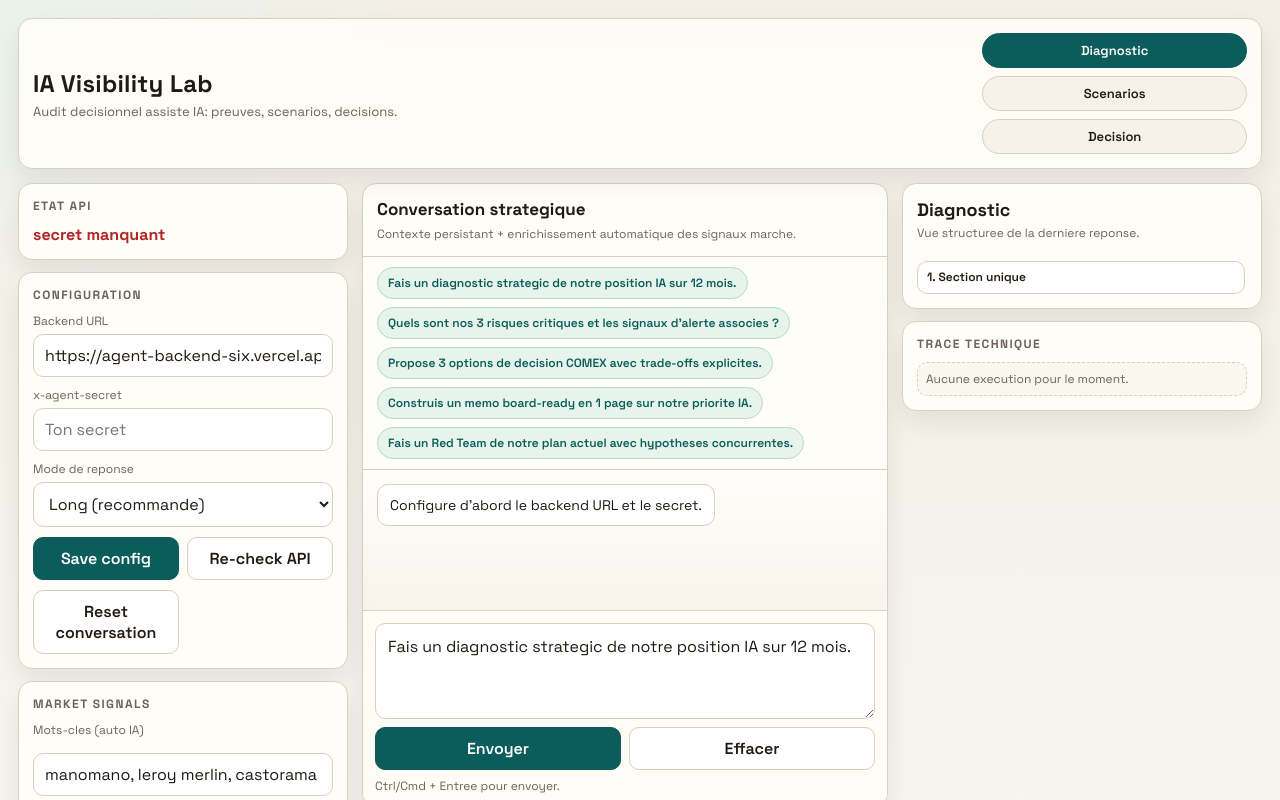
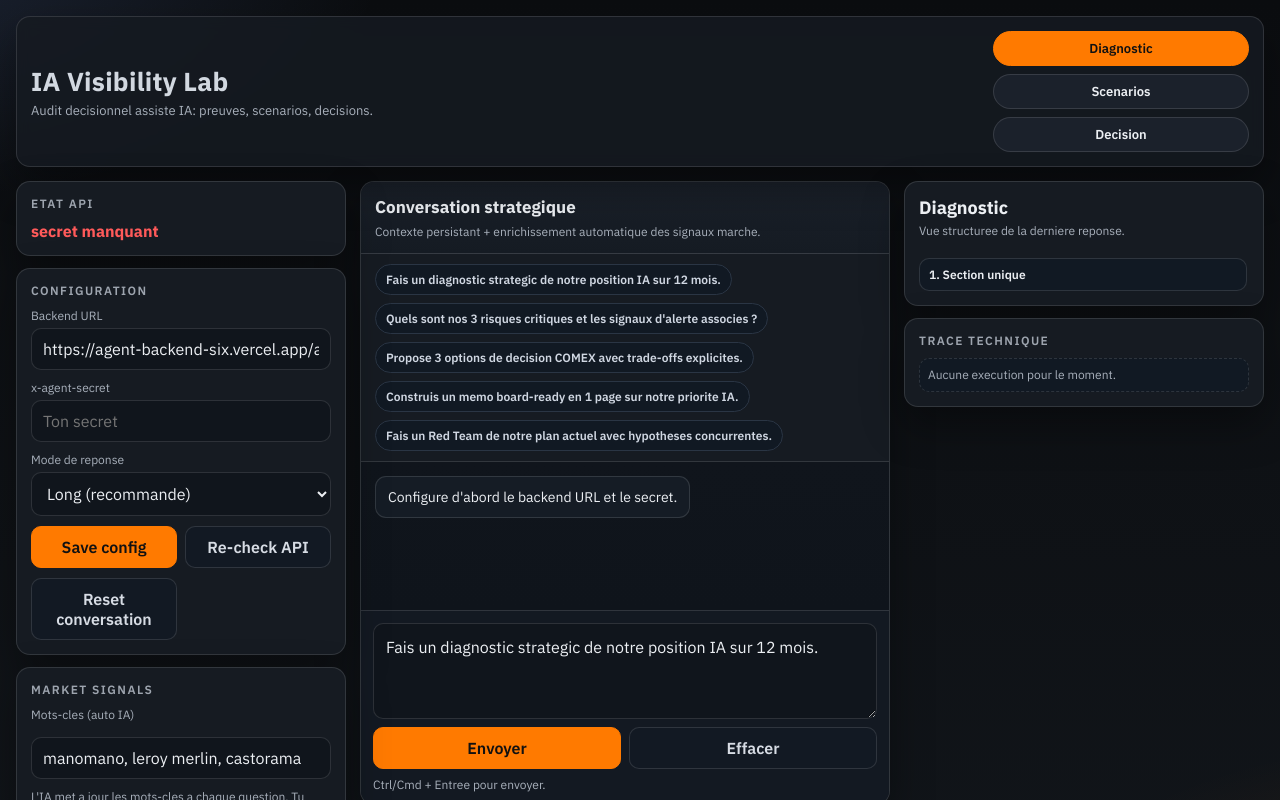
Before and after one commit to SCX7189/agent-v0, a plain HTML site: page index.html in a window 1280 px wide. Both pictures are taken after a click on the button 562 px from the left and 283 px from the top of the page. Shown: the top 800 px of the page. Drawn offline with Linux system fonts and the light colour scheme.

Commit message:
feat: refactor branded UI and sanitize markdown markers in responses

```diff
--- a/index.html
+++ b/index.html
@@ -6,39 +6,39 @@
   <title>IA Visibility Lab</title>
   <link rel="preconnect" href="https://fonts.googleapis.com">
   <link rel="preconnect" href="https://fonts.gstatic.com" crossorigin>
-  <link href="https://fonts.googleapis.com/css2?family=Space+Grotesk:wght@400;500;600;700&display=swap" rel="stylesheet">
+  <link href="https://fonts.googleapis.com/css2?family=IBM+Plex+Sans:wght@400;500;600;700&family=IBM+Plex+Mono:wght@500;600&display=swap" rel="stylesheet">
   <style>
     :root {
-      --bg-0: #f3efe6;
-      --bg-1: #f8f6f1;
-      --panel: #fffdf8;
-      --panel-soft: #f6f2ea;
-      --line: #d8cfbf;
-      --ink: #1f1a14;
-      --muted: #6b6258;
-      --brand: #0b5c5b;
-      --brand-2: #167474;
-      --ok: #13795b;
-      --err: #b22626;
-      --fact: #0a7cc7;
-      --hyp: #996d00;
-      --unk: #8a1d5f;
+      --bg-0: #0b0d10;
+      --bg-1: #12161b;
+      --panel: #161b22;
+      --panel-soft: #1b212b;
+      --line: rgba(255, 255, 255, 0.12);
+      --ink: #eceff3;
+      --muted: #a8b0bb;
+      --brand: #ff7a00;
+      --brand-2: #ff8d29;
+      --ok: #2ac28f;
+      --err: #ff5a5a;
+      --fact: #7ea7ff;
+      --hyp: #ffb75d;
+      --unk: #c08cff;
       --radius: 14px;
-      --shadow: 0 12px 26px rgba(31, 26, 20, 0.08);
+      --shadow: 0 18px 42px rgba(0, 0, 0, 0.35);
     }
 
     * { box-sizing: border-box; }
 
     body {
       margin: 0;
-      font-family: "Space Grotesk", "Avenir Next", sans-serif;
+      font-family: "IBM Plex Sans", "Avenir Next", sans-serif;
       color: var(--ink);
       background:
-        radial-gradient(70vw 40vw at -10% 0%, #e7f4ec 0%, transparent 60%),
-        radial-gradient(60vw 35vw at 110% 100%, #f6e9d9 0%, transparent 58%),
+        radial-gradient(65vw 32vw at -10% -5%, rgba(126, 167, 255, 0.16) 0%, transparent 62%),
+        radial-gradient(55vw 36vw at 110% 100%, rgba(255, 122, 0, 0.14) 0%, transparent 60%),
         linear-gradient(180deg, var(--bg-0), var(--bg-1));
       min-height: 100vh;
-      padding: 18px;
+      padding: 16px;
     }
 
     .app {
@@ -51,7 +51,7 @@
     .topbar {
       border: 1px solid var(--line);
       border-radius: var(--radius);
-      background: rgba(255, 253, 248, 0.88);
+      background: rgba(22, 27, 34, 0.85);
       backdrop-filter: blur(7px);
       box-shadow: var(--shadow);
       padding: 14px;
@@ -63,8 +63,9 @@
 
     .brand-title {
       margin: 0;
-      font-size: 24px;
+      font-size: 26px;
       letter-spacing: 0.01em;
+      color: #d2d8e0;
     }
 
     .brand-sub {
@@ -94,7 +95,7 @@
 
     .pill.active {
       background: var(--brand);
-      color: #fff;
+      color: #111;
       border-color: var(--brand);
     }
 
@@ -130,7 +131,8 @@
       font-size: 12px;
       letter-spacing: 0.12em;
       text-transform: uppercase;
-      color: var(--muted);
+      color: #9ea5af;
+      font-weight: 600;
     }
 
     label {
@@ -145,11 +147,17 @@
       font: inherit;
       border: 1px solid var(--line);
       border-radius: 10px;
-      background: #fff;
+      background: #10151c;
       color: var(--ink);
     }
 
     input, select { padding: 10px 11px; }
+
+    input:focus, textarea:focus, select:focus {
+      outline: none;
+      border-color: rgba(126, 167, 255, 0.8);
+      box-shadow: 0 0 0 3px rgba(126, 167, 255, 0.14);
+    }
 
     textarea {
       resize: vertical;
@@ -163,17 +171,20 @@
       padding: 10px 11px;
       cursor: pointer;
       background: var(--brand);
-      color: #fff;
+      color: #111;
       border-color: var(--brand);
       font-weight: 600;
-      transition: background 0.2s ease;
+      transition: background 0.2s ease, transform 0.16s ease;
     }
 
-    button:hover { background: var(--brand-2); }
+    button:hover {
+      background: var(--brand-2);
+      transform: translateY(-1px);
+    }
 
     .btn-secondary {
-      background: #fff;
-      color: var(--ink);
+      background: #121923;
+      color: #d7dce4;
       border-color: var(--line);
     }
 
@@ -196,7 +207,7 @@
     .trend-box {
       border: 1px solid var(--line);
       border-radius: 10px;
-      background: #fbfaf6;
+      background: #121923;
       padding: 8px;
       display: grid;
       gap: 8px;
@@ -226,14 +237,14 @@
     .trend-bar {
       height: 8px;
       border-radius: 999px;
-      background: #d9e7de;
+      background: #2a3544;
       overflow: hidden;
     }
 
     .trend-bar > span {
       display: block;
       height: 100%;
-      background: linear-gradient(90deg, #0b5c5b, #2d8f8e);
+      background: linear-gradient(90deg, #7ea7ff, #ff7a00);
     }
 
     .trend-meta { font-size: 11px; color: var(--muted); }
@@ -250,6 +261,7 @@
       padding: 14px;
       display: grid;
       gap: 6px;
+      background: linear-gradient(180deg, #1a2029, #151b23);
     }
 
     .chat-head strong { font-size: 17px; }
@@ -267,9 +279,9 @@
       border-radius: 999px;
       font-size: 12px;
       padding: 7px 10px;
-      background: #e7f4ec;
-      color: #0b5c5b;
-      border-color: #bad9ca;
+      background: #111923;
+      color: #d0d7e2;
+      border-color: #2a3544;
     }
 
     .thread {
@@ -278,7 +290,7 @@
       display: flex;
       flex-direction: column;
       gap: 10px;
-      background: linear-gradient(180deg, #fffefb, #f8f4eb);
+      background: linear-gradient(180deg, #10151c, #0f141b);
     }
 
     .bubble {
@@ -294,13 +306,13 @@
 
     .bubble.user {
       align-self: flex-end;
-      background: #e4efe9;
-      border-color: #c7dcd0;
+      background: #1e2834;
+      border-color: #2c3a4c;
     }
 
     .bubble.assistant {
       align-self: flex-start;
-      background: #fff;
+      background: #151c25;
     }
 
     .assistant-rich {
@@ -310,17 +322,19 @@
 
     .assistant-h1 {
       margin: 2px 0 4px;
-      font-size: 20px;
+      font-size: 19px;
       line-height: 1.2;
       font-weight: 700;
+      color: #d9dee7;
     }
 
     .assistant-h2 {
       margin: 6px 0 2px;
-      font-size: 16px;
+      font-size: 15px;
       line-height: 1.25;
-      color: #2e2720;
+      color: #b9c0cb;
       font-weight: 700;
+      letter-spacing: 0.01em;
     }
 
     .assistant-p {
@@ -339,16 +353,16 @@
       letter-spacing: 0.02em;
     }
 
-    .line-tag.fact { background: #e3f2ff; color: #00589b; }
-    .line-tag.hyp { background: #fff1cf; color: #7a5700; }
-    .line-tag.unk { background: #fce4f3; color: #7a1e55; }
+    .line-tag.fact { background: rgba(126, 167, 255, 0.2); color: #b8d2ff; }
+    .line-tag.hyp { background: rgba(255, 183, 93, 0.2); color: #ffd29b; }
+    .line-tag.unk { background: rgba(192, 140, 255, 0.2); color: #debeff; }
 
     .composer {
       border-top: 1px solid var(--line);
       padding: 12px;
       display: grid;
       gap: 8px;
-      background: #fffcf6;
+      background: #131922;
     }
 
     .right-col {
@@ -385,7 +399,7 @@
       border-radius: 9px;
       padding: 8px 7px;
       text-align: center;
-      background: #fff;
+      background: #111923;
     }
 
     .stat-chip b {
@@ -414,7 +428,7 @@
       text-align: left;
       border: 1px solid var(--line);
       border-radius: 10px;
-      background: #fff;
+      background: #111923;
       color: var(--ink);
       padding: 8px 9px;
       font-size: 12px;
@@ -425,14 +439,14 @@
     .step-item.active {
       border-color: var(--brand);
       box-shadow: inset 0 0 0 1px var(--brand);
-      background: #edf7f3;
+      background: rgba(255, 122, 0, 0.13);
     }
 
     .item {
       border: 1px solid var(--line);
       border-radius: 10px;
       padding: 9px;
-      background: #fff;
+      background: #111923;
       font-size: 13px;
       line-height: 1.35;
     }
@@ -445,6 +459,7 @@
       margin: 0;
       color: var(--muted);
       font-size: 13px;
+      line-height: 1.45;
     }
 
     .tech-trace {
@@ -457,7 +472,7 @@
       border: 1px dashed var(--line);
       border-radius: 10px;
       padding: 8px;
-      background: #faf7ef;
+      background: #111923;
     }
 
     .tech-row {
@@ -469,8 +484,8 @@
     }
 
     .tech-row:last-child { border-bottom: 0; }
-    .tech-key { color: #5f5549; font-weight: 600; }
-    .tech-value { color: #1f1a14; text-align: right; }
+    .tech-key { color: #8d98a8; font-weight: 600; }
+    .tech-value { color: #dee4ee; text-align: right; }
 
     @keyframes fadeIn {
       from { opacity: 0; transform: translateY(4px); }
@@ -734,8 +749,21 @@
         .trim();
     }
 
+    function normalizeDisplayLine(input) {
+      let line = cleanMarkdownInline(input || "");
+      line = line
+        .replace(/^#{1,6}\s+/u, "")
+        .replace(/^[0-9]\uFE0F?\u20E3\s*/u, "")
+        .replace(/^\d+[.)]\s+/u, "")
+        .replace(/^[-*+]\s+/u, "")
+        .replace(/^\s*[-•]\s+/u, "")
+        .replace(/\s{2,}/g, " ")
+        .trim();
+      return line;
+    }
+
     function splitStatusTag(line) {
-      const raw = cleanMarkdownInline(line);
+      const raw = normalizeDisplayLine(line);
       if (raw.includes("[Fact")) return { clean: cleanMarkdownInline(raw.replace(/\[Fact[^\]]*\]/gi, "")), tagClass: "fact", tagLabel: "Fact" };
       if (raw.includes("[Hypothesis")) return { clean: cleanMarkdownInline(raw.replace(/\[Hypothesis[^\]]*\]/gi, "")), tagClass: "hyp", tagLabel: "Hypothesis" };
       if (raw.includes("[Unknown")) return { clean: cleanMarkdownInline(raw.replace(/\[Unknown[^\]]*\]/gi, "")), tagClass: "unk", tagLabel: "Unknown" };
@@ -746,17 +774,19 @@
     }
 
     function formatAssistantLine(rawLine) {
+      const raw = String(rawLine || "").trim();
       const parsed = splitStatusTag(rawLine);
       let line = parsed.clean || rawLine.trim();
       let klass = "assistant-p";
 
-      if (/^#\s+/.test(line)) {
+      if (/^##\s+/.test(raw) || /^\d+[.)]\s+/.test(raw) || /^[0-9]\uFE0F?\u20E3/.test(raw)) {
+        klass = "assistant-h2";
+      } else if (/^#\s+/.test(raw)) {
         klass = "assistant-h1";
-        line = line.replace(/^#\s+/, "");
-      } else if (/^##\s+/.test(line)) {
-        klass = "assistant-h2";
-        line = line.replace(/^##\s+/, "");
       }
+
+      line = normalizeDisplayLine(line);
+      if (!line) return "";
 
       const tagHtml = parsed.tagClass ? `<span class="line-tag ${parsed.tagClass}">${parsed.tagLabel}</span>` : "";
       if (klass === "assistant-h1") return `<h1 class="${klass}">${escapeHtml(line)}${tagHtml}</h1>`;
@@ -767,7 +797,8 @@
     function formatAssistantContent(content) {
       const lines = String(content || "").split(/\n+/).map((l) => l.trim()).filter(Boolean);
       if (lines.length === 0) return "<p class=\"assistant-p\"></p>";
-      return `<div class=\"assistant-rich\">${lines.map((line) => formatAssistantLine(line)).join("")}</div>`;
+      const rendered = lines.map((line) => formatAssistantLine(line)).filter(Boolean).join("");
+      return `<div class=\"assistant-rich\">${rendered || "<p class='assistant-p'></p>"}</div>`;
     }
 
     function formatInsightText(line) {
@@ -777,16 +808,21 @@
     }
 
     function buildSectionListFromText(text) {
-      const lines = String(text || "").split("\n").map((l) => cleanMarkdownInline(l)).filter(Boolean);
+      const lines = String(text || "").split("\n").map((l) => String(l || "").trim()).filter(Boolean);
       const sections = [];
-      for (const line of lines) {
-        const m = line.match(/^##\s*(.+)$/);
-        if (!m) continue;
-        const label = m[1].trim();
-        if (!label) continue;
-        sections.push(label);
+      for (const rawLine of lines) {
+        const heading = rawLine.match(/^#{1,3}\s+(.+)$/);
+        if (heading && heading[1]) {
+          sections.push(normalizeDisplayLine(heading[1]));
+          continue;
+        }
+
+        const numbered = rawLine.match(/^(\d+[.)]|[0-9]\uFE0F?\u20E3)\s*(.+)$/u);
+        if (numbered && numbered[2]) {
+          sections.push(normalizeDisplayLine(numbered[2]));
+        }
       }
-      return sections.slice(0, 14);
+      return [...new Set(sections.filter(Boolean))].slice(0, 14);
     }
 
     function renderStepperFromLatestBubble() {
@@ -1028,7 +1064,7 @@
     }
 
     function extractInsights(text) {
-      const lines = String(text || "").split("\n").map((l) => cleanMarkdownInline(l)).filter(Boolean);
+      const lines = String(text || "").split("\n").map((l) => normalizeDisplayLine(l)).filter(Boolean);
       const facts = [];
       const hypotheses = [];
       const unknowns = [];
```
